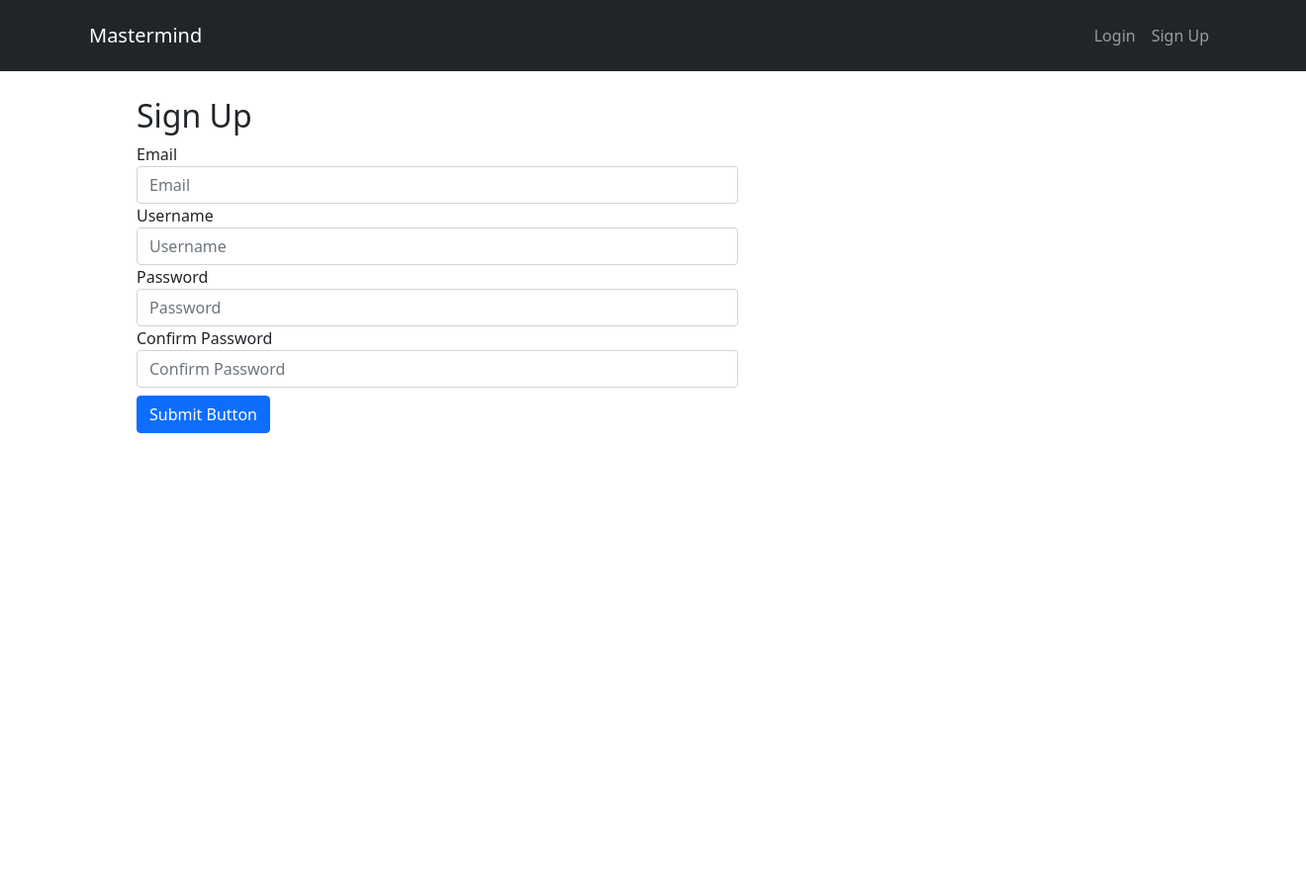
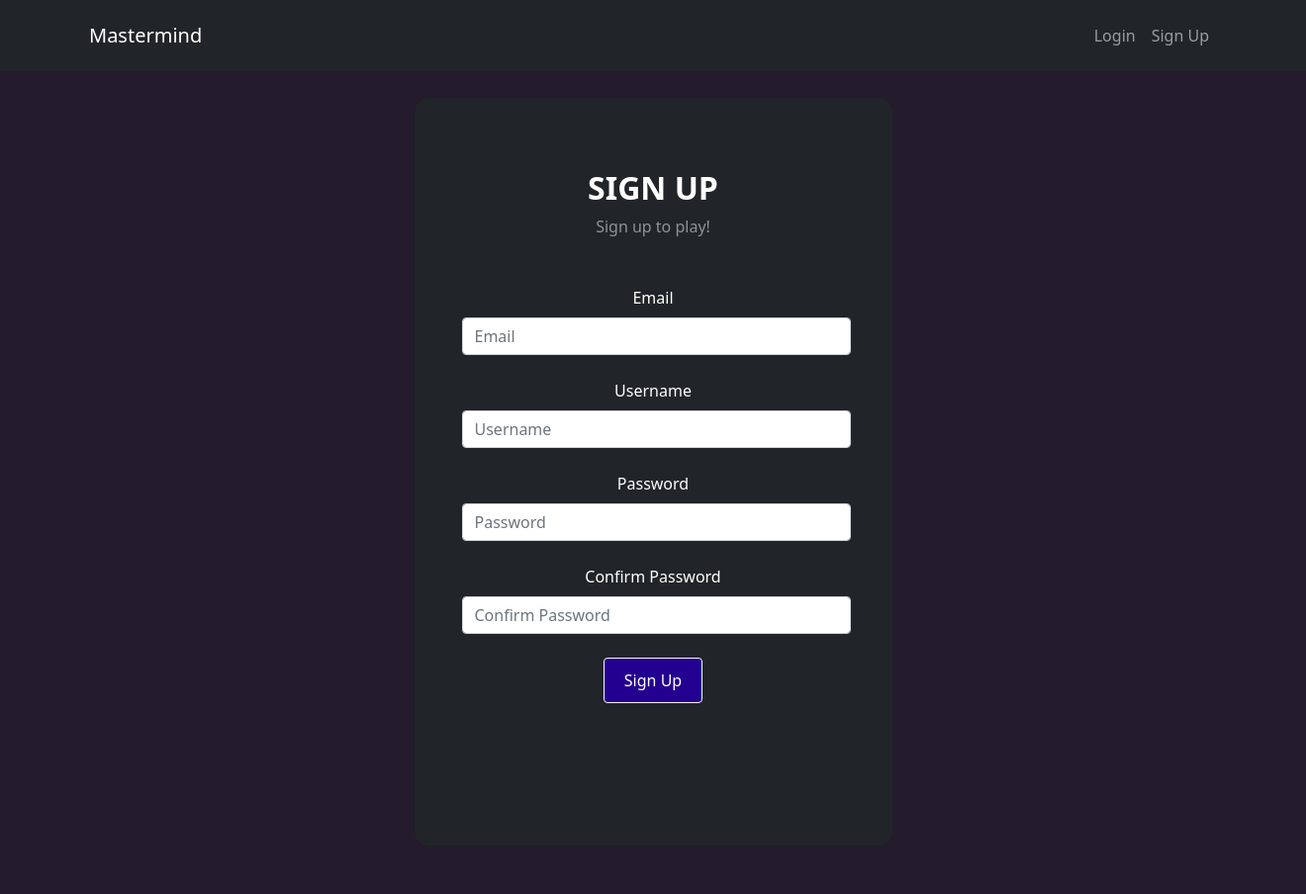
Before and after one commit to TheHamhams/mastermind, a Flask app: page /signup in a window 1320 px wide. Shown: the whole page at 99% size. Before the commit the page ends 438 px from the top, so only its background shows below. Run offline with Flask 2, Linux system fonts and the light colour scheme; some libraries are stand-ins or nearby versions.

Commit message:
updated login and sign up pages and forms

```diff
--- a/mastermind/authentication/auth_templates/signup.html
+++ b/mastermind/authentication/auth_templates/signup.html
@@ -1,13 +1,23 @@
 {% extends 'base.html' %}
 
 {% block content %}
-    <!-- Form Content -->
-    <div class="container p-5">
-        <div class="row">
-            <div class="col-12 col-md-6">
-                <h2>Sign Up</h2>
+<section class="vh-50 gradient-custom">
+    <div class="container py-5 h-100">
+      <div class="row d-flex justify-content-center align-items-center h-100">
+        <div class="col-12 col-md-8 col-lg-6 col-xl-5">
+          <div class="card bg-dark text-white" style="border-radius: 1rem;">
+            <div class="card-body p-5 text-center">
+
+              <div class="mb-md-5 mt-md-4 pb-5">
+
+                <h2 class="fw-bold mb-2 text-uppercase">Sign Up</h2>
+                <p class="text-white-50 mb-5">Sign up to play!</p>
+                <!-- Form Content -->
                 {% include 'signup_form.html' %}
             </div>
+          </div>
         </div>
+      </div>
     </div>
+  </section>
 {% endblock content %}
--- a/mastermind/forms.py
+++ b/mastermind/forms.py
@@ -5,11 +5,11 @@ from wtforms.validators import DataRequired, Email, Length
 class UserLoginForm(FlaskForm):
     email = StringField('Email', validators=[DataRequired(), Email()])
     password = PasswordField('Password', validators=[DataRequired()])
-    submit_button = SubmitField()
+    submit_button = SubmitField('Login')
 
 class UserSignupForm(FlaskForm):
     email = StringField('Email', validators=[DataRequired(), Email()])
     username = StringField('Username', validators=[DataRequired(), Length(max=15)])
     password = PasswordField('Password', validators=[DataRequired()])
     password_confirm = PasswordField('Confirm Password', validators=[DataRequired()])
-    submit_button = SubmitField()
+    submit_button = SubmitField('Sign Up')
--- a/mastermind/game/game_templates/win.html
+++ b/mastermind/game/game_templates/win.html
@@ -32,7 +32,7 @@
 
         <!-- Leaderboard -->
         <h2 class="text-center my-3">Leaderboard</h2>
-            <table class="table table-bordered">
+            <table class="table table-bordered text-light">
                 <thead class="thead-dark">
                     <tr>
                         <th scope="col">Rank</th>
--- a/mastermind/static/css/main.css
+++ b/mastermind/static/css/main.css
@@ -1,3 +1,15 @@
+/* * {
+    border: 1px solid red;
+} */
+
+:root {
+    --deepest: #0c0032;
+    --deep: #190061;
+    --mid: #240090;
+    --purp: #0d0033;
+    --gray: #241c2c;
+}
+
 *,*:before,*::after{
     padding: 0;
     margin: 0;
@@ -6,4 +18,24 @@
 
 body {
     padding-top: 50px;
+    background-color: var(--gray);
+    color: white;
 }
+
+.bord {
+    border: 1px solid white;
+    border-radius: 10px;
+}
+
+.button-primary {
+    background-color: var(--mid);
+    color: white;
+    padding: 10px;
+    padding-left: 20px;
+    padding-right: 20px;
+}
+
+.center {
+    margin-left: auto;
+    margin-right: auto;
+}
--- a/mastermind/templates/base.html
+++ b/mastermind/templates/base.html
@@ -45,10 +45,10 @@
 
 
     <!-- Content -->
-    <div class="container">
+    <!-- <div class="container d-flex justify-content-center"> -->
         {% block content %}
         {% endblock content %}
-    </div>
+    <!-- </div> -->
 
     <!-- Footer -->
 
--- a/mastermind/templates/signup_form.html
+++ b/mastermind/templates/signup_form.html
@@ -1,29 +1,23 @@
 <form method="post">
     {{ form.hidden_tag() }}
     <div class="form-group">
-        <fieldset id="email-field">
-            {{ form.email.label }}
-            {{ form.email(class='form-control', placeholder='Email') }}
-        </fieldset>
+        <div class="form-outline form-white mb-4">
+            <label class="form-label" for="email">Email</label>
+            {{ form.email(class='form-control center', placeholder='Email', style="width: 95%") }}
+        </div>
+        <div class="form-outline form-white mb-4">
+            <label class="form-label" for="email">Username</label>
+            {{ form.username(class='form-control center', placeholder='Username', style="width: 95%") }}
+        </div>
+        <div class="form-outline form-white mb-4">
+            <label class="form-label" for="password">Password</label>
+            {{ form.password(class='form-control center', placeholder='Password', style="width: 95%") }}
+        </div>
+        <div class="form-outline form-white mb-4">
+            <label class="form-label" for="password">Confirm Password</label>
+            {{ form.password_confirm(class='form-control center', placeholder='Confirm Password', style="width: 95%") }}
+        </div>
+
+        {{ form.submit_button(class='btn button-primary btn-outline-light') }}
     </div>
-    <div class="form-group">
-        <fieldset id="username-field">
-            {{ form.username.label }}
-            {{ form.username(class='form-control', placeholder='Username') }}
-        </fieldset>
-    </div>
-    <div class="form-group">
-        <fieldset id="password-field">
-            {{ form.password.label }}
-            {{ form.password(class='form-control', placeholder='Password') }}
-        </fieldset>
-    </div>
-    <div class="form-group">
-        <fieldset id="password_confirm-field">
-            {{ form.password_confirm.label }}
-            {{ form.password_confirm(class='form-control', placeholder='Confirm Password') }}
-        </fieldset>
-    </div>
-
-    {{ form.submit_button(class='btn btn-primary btn-block mt-2') }}
 </form>
```
Also changed, not shown: mastermind/authentication/auth_templates/login.html (+13 -6 lines), mastermind/site/site_templates/home.html (+7 -7 lines), mastermind/templates/login_form.html (+7 -12 lines).
